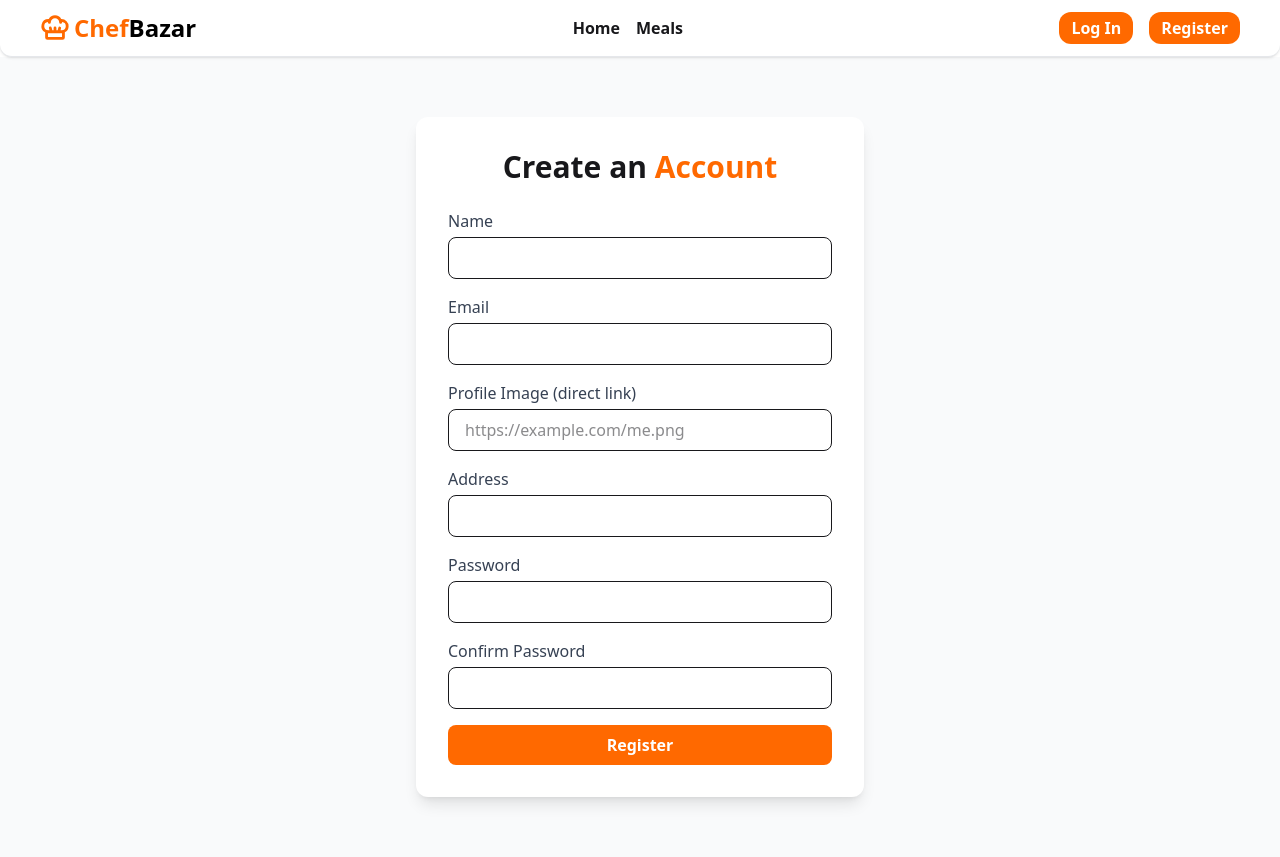
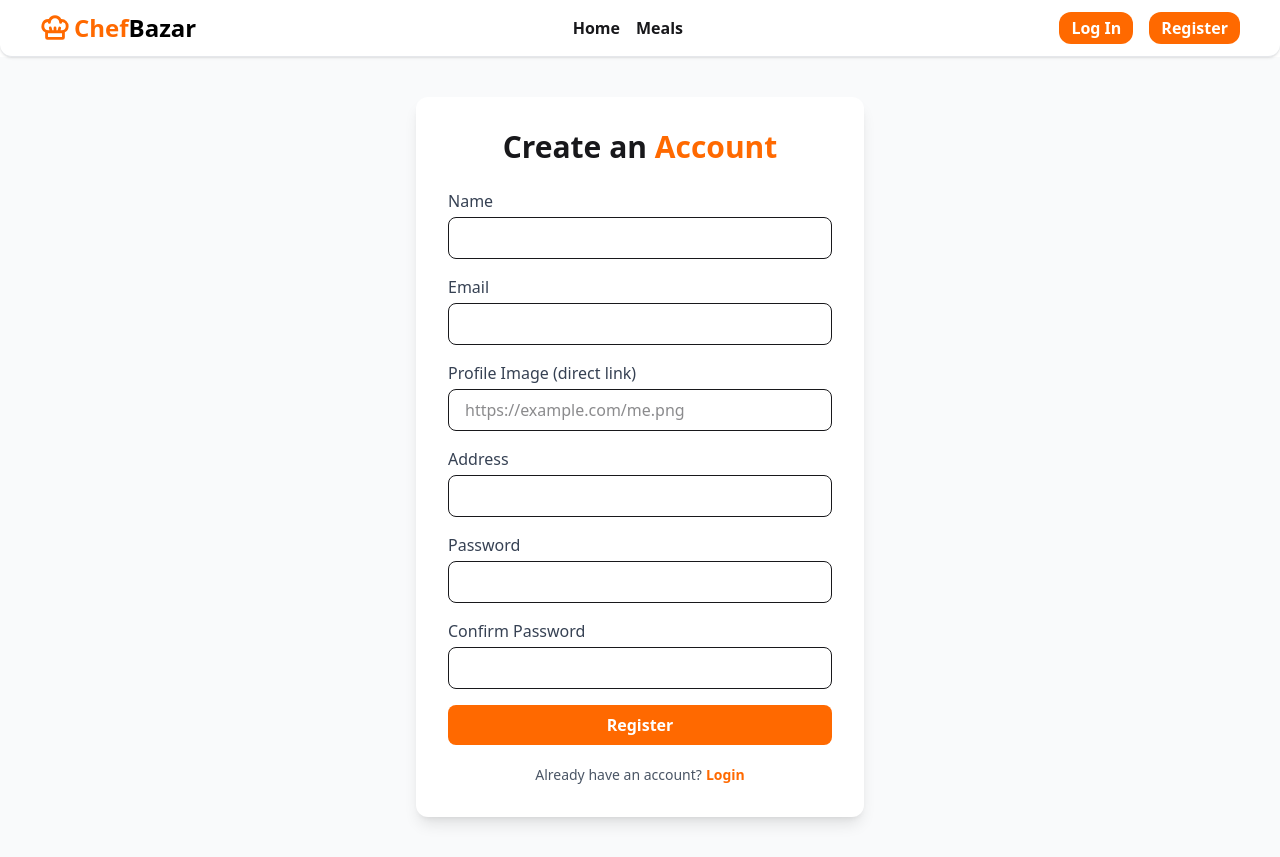
Before and after one commit to tanvirislamb/ChefBazar-Client, a React app: page /register in a window 1280 px wide. Built offline with nearby package versions, Linux system fonts and the light colour scheme; the HTML template or start-up script is replaced by a standard one.

Commit message:
added auth provider

```diff
--- a/package.json
+++ b/package.json
@@ -11,6 +11,7 @@
   },
   "dependencies": {
     "@tailwindcss/vite": "^4.1.17",
+    "axios": "^1.13.2",
     "daisyui": "^5.5.8",
     "firebase": "^12.6.0",
     "react": "^19.2.0",
--- /dev/null
+++ b/src/Hooks/AxiosHooks.jsx
@@ -0,0 +1,10 @@
+import axios from "axios";
+
+const axiosInstance = axios.create({
+    baseURL: 'http://localhost:3000/'
+})
+
+const useAxios = () => {
+    return axiosInstance
+}
+export default useAxios
--- a/src/Pages/Login.jsx
+++ b/src/Pages/Login.jsx
@@ -1,4 +1,5 @@
 import { useState } from "react";
+import { Link } from "react-router";
 
 export default function Login() {
     const [password, setPassword] = useState("");
@@ -66,9 +67,9 @@ export default function Login() {
                 <div className="mt-5 text-center text-sm">
                     <p className="text-gray-600">
                         Don't have an account?
-                        <a href="/register" className="text-orange-500 font-semibold ml-1 hover:underline">
+                        <Link to='/register' className="text-orange-500 font-semibold ml-1 hover:underline">
                             Register
-                        </a>
+                        </Link>
                     </p>
                 </div>
 
--- a/src/Pages/Register.jsx
+++ b/src/Pages/Register.jsx
@@ -1,4 +1,5 @@
 import { useState } from "react";
+import { Link } from "react-router";
 
 export default function Register() {
     const [password, setPassword] = useState("");
@@ -109,6 +110,16 @@ export default function Register() {
                     </button>
 
                 </form>
+                <div className="mt-5 text-center text-sm">
+                    <p className="text-gray-600">
+                        Already have an account?
+                        <Link
+                            to='/login'
+                            className="text-orange-500 font-semibold ml-1 hover:underline">
+                            Login
+                        </Link>
+                    </p>
+                </div>
             </div>
         </div>
     );
--- /dev/null
+++ b/src/Provider/AuthProvider.jsx
@@ -0,0 +1,12 @@
+import { createContext } from "react";
+
+const AuthContext = createContext()
+export default function AuthProvider({ children }) {
+
+
+
+    const data={
+
+    }
+    return <AuthContext.Provider value={data}>{children}</AuthContext.Provider>
+}
--- a/src/main.jsx
+++ b/src/main.jsx
@@ -4,11 +4,14 @@ import './index.css'
 import Root from './Root/Root.jsx'
 import { RouterProvider } from 'react-router'
 import router from './Routes/Routes.jsx'
+import AuthProvider from './Provider/AuthProvider.jsx'
 
 createRoot(document.getElementById('root')).render(
   <StrictMode>
-    <RouterProvider router={router}>
-      <Root />
-    </RouterProvider>
+    <AuthProvider>
+      <RouterProvider router={router}>
+        <Root />
+      </RouterProvider>
+    </AuthProvider>
   </StrictMode>,
 )
```
Also changed, not shown: 1 other file (tests, documents, lock files or other folders).
